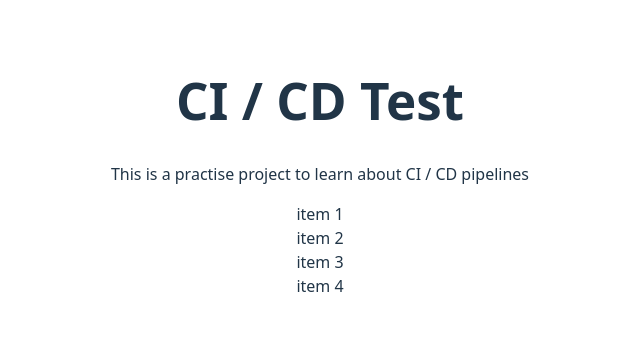
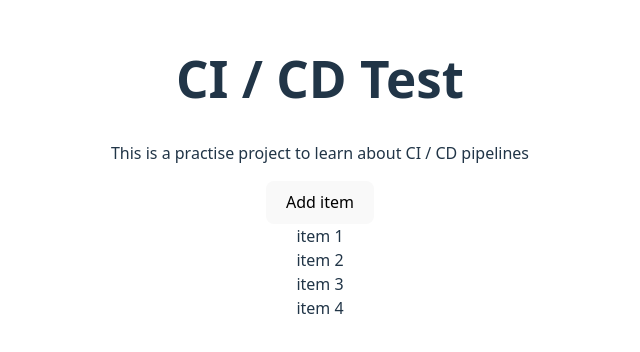
Before and after one commit to MichaelJSwain/ci-cd-test, a React (Vite) app: page / in a window 1280 px wide. Shown: the part 232-584 px from the top of the page, without its empty margins (320-960 px from the left). Built offline with nearby package versions, Linux system fonts and the light colour scheme.

Commit message:
add button

```diff
--- a/src/App.jsx
+++ b/src/App.jsx
@@ -15,6 +15,8 @@ function App() {
       <h1>CI / CD Test</h1>
       <p>This is a practise project to learn about CI / CD pipelines</p>
 
+      <button>Add item</button>
+
       {listItems.map(item => {
         return <div key={item.id}>{item.name}</div>
       })}
```
